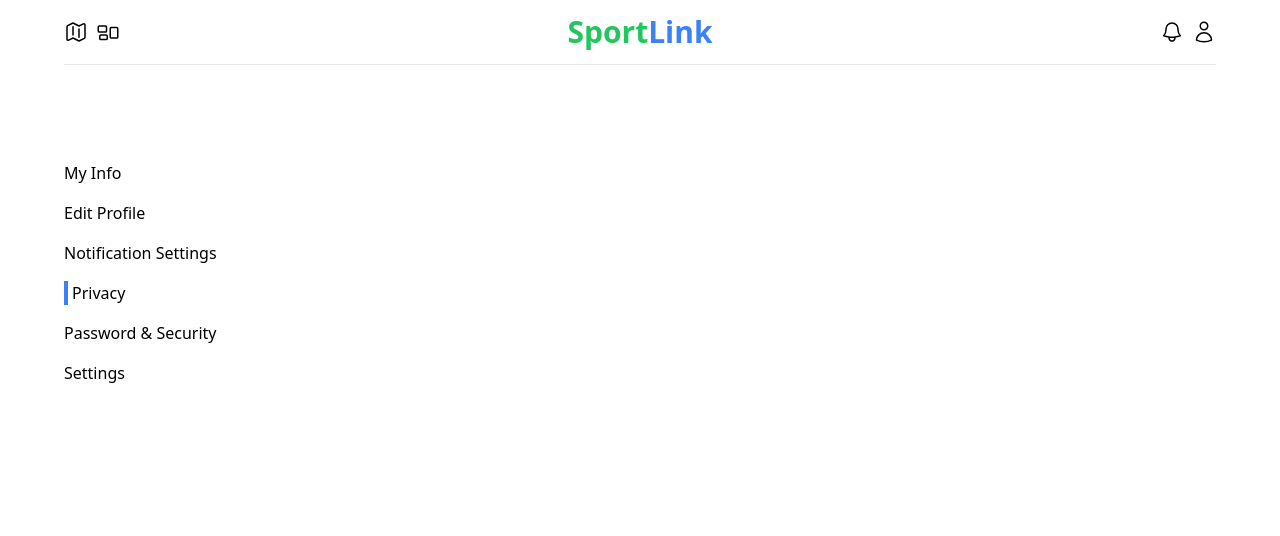
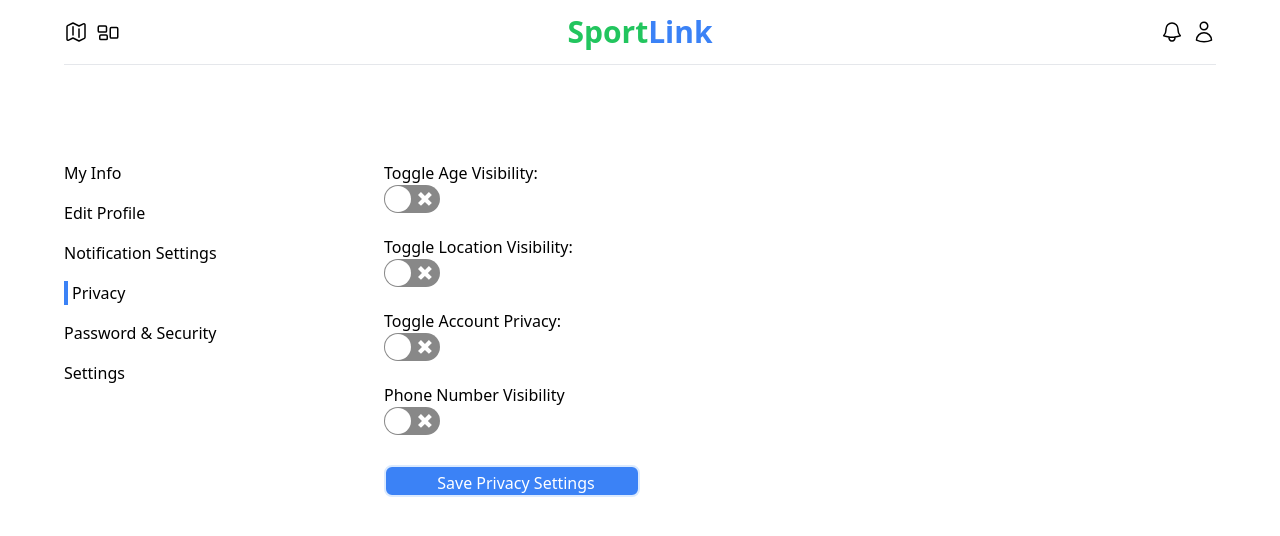
Before and after one commit to Arty5654/SportLink, a Next.js app in the folder web/: page /profile/privacy in a window 1280 px wide. Shown: the top 536 px of the page. Built offline with nearby package versions, Linux system fonts and the light colour scheme.

Commit message:
Privacy UI backend made

```diff
--- a/web/app/profile/edit/page.js
+++ b/web/app/profile/edit/page.js
@@ -121,6 +121,7 @@ export default function EditProfile() {
     const updatedUserData = {
       email: currentUser.email,
       phoneNumber: profileData.phoneNumber,
+      address: profileData.address,
     };
 
     axios.post('http://localhost:5000/update_profile', updatedUserData)
@@ -216,7 +217,6 @@ export default function EditProfile() {
               value={profileData.phoneNumber}
               onChange={handlePhoneNumberChange}
               maxLength={12}
-              required
               className="w-96 rounded-lg h-8 mt-2 pl-2 pt-1 text-sm text-gray-500 outline-0 border-2 border-blue-100 hover:border-blue-200 active:border-blue-200 resize-none"
               />
             </div>
--- a/web/app/profile/privacy/page.js
+++ b/web/app/profile/privacy/page.js
@@ -7,32 +7,71 @@ This will serve as the location where users can edit their privacy settings
 
 "use client";
 
-import { useState } from "react";
+import axios from 'axios';
+import { useEffect, useState } from "react";
 import Sidebar from "@components/profileSidebar";
 import "@styles/global.css";
+import Switch from "react-switch";
+import { userAgent } from 'next/server';
 
-export default function EditPrivacy() {
-    //store profile data
-    const [profileData, setProfileData] = useState({
-      displayPhoneNumber: false,
-      isAccountPublic: true,
+const UserProfile = () => {
+
+  const isSessionStorageAvailable = typeof sessionStorage !== 'undefined';
+
+  // Initialize toggle states from sessionStorage or default to true
+   const [displayAge, setDisplayAge] = useState(() => {
+    const storedDisplayAge = isSessionStorageAvailable ? sessionStorage.getItem("displayAge") : null;
+    return storedDisplayAge ? JSON.parse(storedDisplayAge) : true;
   });
 
-    const handleDisplayPhoneNumberChange = (e) => {
-        const displayPhoneNumber = e.target.checked;
+  const [displayLocation, setDisplayLocation] = useState(() => {
+    const storedDisplayLocation = isSessionStorageAvailable ? sessionStorage.getItem("displayLocation") : null;
+    return storedDisplayLocation ? JSON.parse(storedDisplayLocation) : true;
+  });
 
-        setProfileData((prev) => ({
-          ...prev,
+  const [accountPrivacy, setAccountPrivacy] = useState(() => {
+    const storedAccountPrivacy = isSessionStorageAvailable ? sessionStorage.getItem("accountPrivacy") : null;
+    return storedAccountPrivacy ? JSON.parse(storedAccountPrivacy) : true;
+  });
+
+  const [displayPhoneNumber, setPhoneNumberPrivacy] = useState(() => {
+    const storedDisplayPhoneNumber = isSessionStorageAvailable ? sessionStorage.getItem("displayPhoneNumber") : null;
+    return storedDisplayPhoneNumber ? JSON.parse(storedDisplayPhoneNumber) : true;
+  });
+
+  useEffect(() => {
+    setDisplayAge(JSON.parse(sessionStorage.getItem("displayAge")));
+    setDisplayLocation(JSON.parse(sessionStorage.getItem("displayLocation")));
+    setAccountPrivacy(JSON.parse(sessionStorage.getItem("accountPrivacy")));
+    setPhoneNumberPrivacy(JSON.parse(sessionStorage.getItem("displayPhoneNumber")));
+  }, []);
+
+
+
+  const handleSaveProfile = () => {
+    const currentUser = JSON.parse(sessionStorage.getItem('user'));
+    const updatedUserData = {
+      email: currentUser.email,
       displayPhoneNumber,
-        }));
+      displayAge,
+      displayLocation,
+      accountPrivacy
     };
 
-   //account status: public/private
-   const toggleAccountStatus = () => {
-     setProfileData((prev) => ({
-       ...prev,
-       isAccountPublic: !prev.isAccountPublic,
-     }));
+    sessionStorage.setItem('displayAge', JSON.stringify(displayAge));
+    sessionStorage.setItem('displayLocation', JSON.stringify(displayLocation));
+    sessionStorage.setItem('accountPrivacy', JSON.stringify(accountPrivacy));
+    sessionStorage.setItem('displayPhoneNumber', JSON.stringify(displayPhoneNumber));
+
+    axios.post('http://localhost:5000/privacy', updatedUserData)
+      .then((response)=> {
+        console.log('Profile updated successfully:', response.data);
+        // Keep saved values
+        //setProfileData(response.data);
+      })
+      .catch(error => {
+        console.error('Error updating profile', error);
+      });
   };
 
   return (
@@ -40,9 +79,61 @@ export default function EditPrivacy() {
       <div className="w-1/4">
         <Sidebar active="privacy" />
       </div>
+      <div className="w-3/4 pl-8">
+        {/* Toggle age visibility */}
+        <div className="pb-4">
+          <p>Toggle Age Visibility:</p>
+          <Switch
+            checked={displayAge}
+            onChange={() => {
+            setDisplayAge(!displayAge);
+          }}
+          />
+        </div>
+
+        {/* Toggle location visibility */}
+        <div className="pb-4">
+          <p>Toggle Location Visibility:</p>
+          <Switch
+            checked={displayLocation}
+            onChange={() => {
+            setDisplayLocation(!displayLocation);
+          }}
+          />
+        </div>
+
+        {/* Toggle account privacy */}
+        <div className="pb-4">
+          <p>Toggle Account Privacy:</p>
+          <Switch
+            checked={accountPrivacy}
+            onChange={() => {
+            setAccountPrivacy(!accountPrivacy);
+          }}
+          />
+        </div>
+
+        {/* Toggle Phone Number */}
+        <div className="pb-4">
+          <p>Phone Number Visibility</p>
+          <Switch
+            checked={displayPhoneNumber}
+            onChange={() => {
+              setPhoneNumberPrivacy(!displayPhoneNumber);
+          }}
+        />
+        </div>
+        <button
+              onClick={handleSaveProfile}
+              className="w-64 rounded-lg h-8 mt-2 pl-2 pt-1 text-bold text-white outline-0 border-2 border-blue-100 hover:border-blue-200 active:border-blue-200 bg-blue-500 resize-none"
+              >
+                Save Privacy Settings
+              </button>
+
+        {/* ... Existing code ... */}
+      </div>
     </div>
   );
+}
 
-}
-{
-}
+export default UserProfile;
--- a/web/package.json
+++ b/web/package.json
@@ -23,6 +23,7 @@
     "next": "latest",
     "react": "latest",
     "react-dom": "latest",
+    "react-switch": "^7.0.0",
     "run": "^1.4.0"
   },
   "devDependencies": {
```
Also changed, not shown: 1 other file (tests, documents, lock files or other folders). Lines whose indentation alone changed are shown as unchanged.
